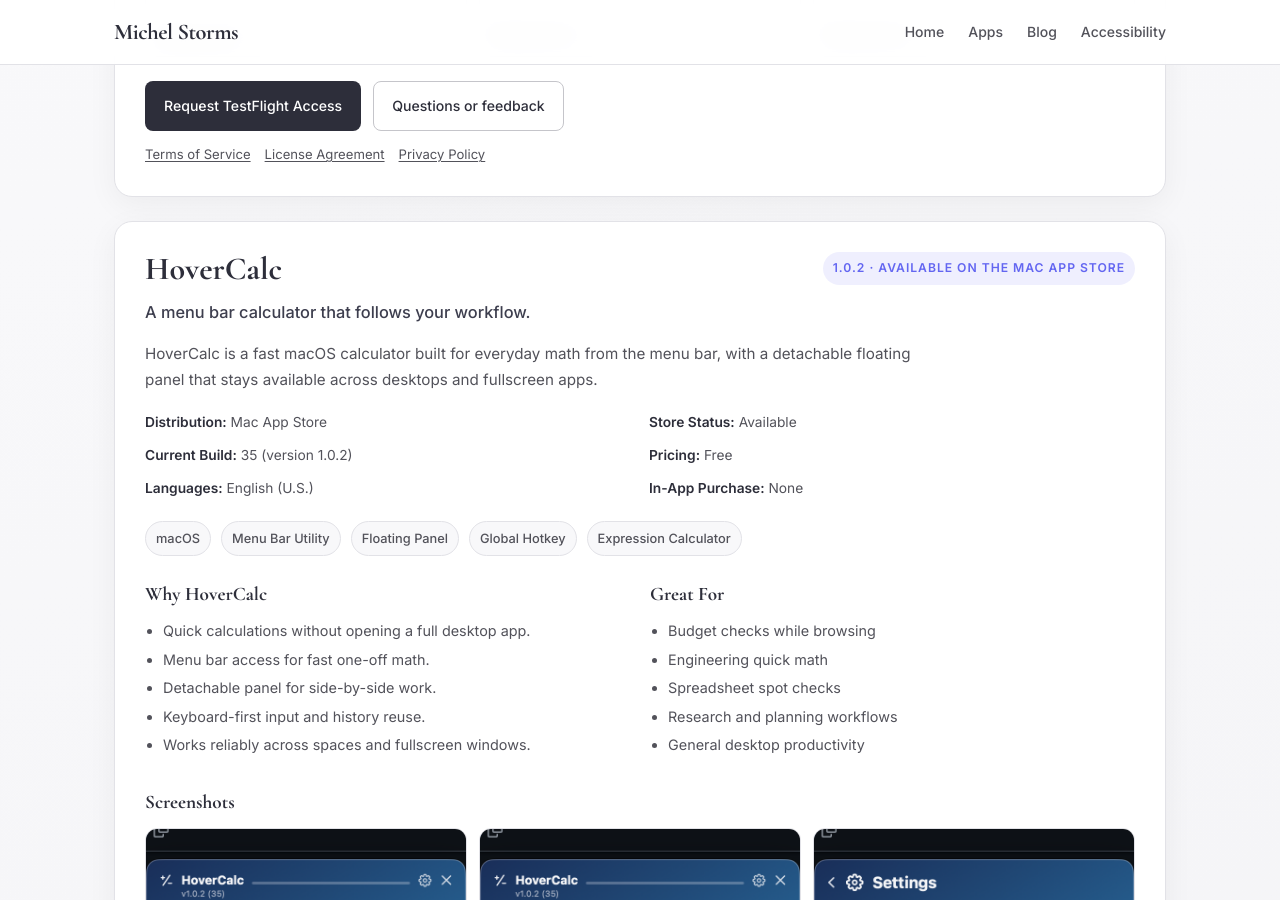
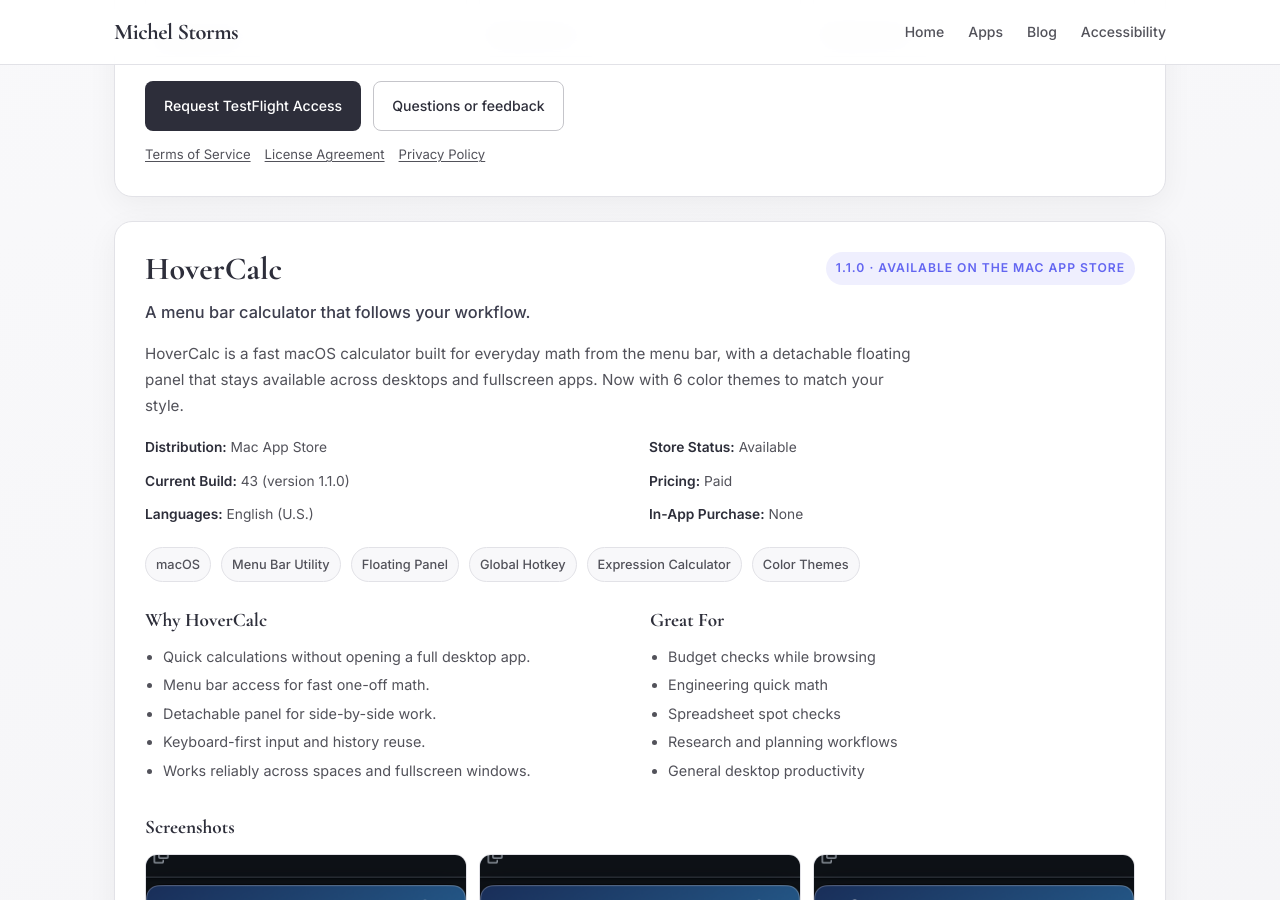
Before and after one commit to stormychel/michelstorms.github.io, a Jekyll site: the page apps.html, which Jekyll copies as it is, in a window 1280 px wide and 900 px high, scrolled down 3447 px. Built offline with Jekyll 4.4.1, drawn with Linux system fonts in a browser that asks for light colours.

Commit message:
Update HoverCalc: fix pricing, add v1.1.0 theming, add Color Themes feature

```diff
--- a/apps.html
+++ b/apps.html
@@ -561,15 +561,15 @@
       <article class="app-card">
         <div class="app-card-header">
           <h2 class="app-name">HoverCalc</h2>
-          <span class="status-pill">1.0.2 · Available on the Mac App Store</span>
+          <span class="status-pill">1.1.0 · Available on the Mac App Store</span>
         </div>
         <p class="app-tagline">A menu bar calculator that follows your workflow.</p>
-        <p class="app-description">HoverCalc is a fast macOS calculator built for everyday math from the menu bar, with a detachable floating panel that stays available across desktops and fullscreen apps.</p>
+        <p class="app-description">HoverCalc is a fast macOS calculator built for everyday math from the menu bar, with a detachable floating panel that stays available across desktops and fullscreen apps. Now with 6 color themes to match your style.</p>
         <div class="app-meta">
           <p><strong>Distribution:</strong> Mac App Store</p>
           <p><strong>Store Status:</strong> Available</p>
-          <p><strong>Current Build:</strong> 35 (version 1.0.2)</p>
-          <p><strong>Pricing:</strong> Free</p>
+          <p><strong>Current Build:</strong> 43 (version 1.1.0)</p>
+          <p><strong>Pricing:</strong> Paid</p>
           <p><strong>Languages:</strong> English (U.S.)</p>
           <p><strong>In-App Purchase:</strong> None</p>
         </div>
@@ -579,6 +579,7 @@
           <li>Floating Panel</li>
           <li>Global Hotkey</li>
           <li>Expression Calculator</li>
+          <li>Color Themes</li>
         </ul>
         <div class="detail-columns">
           <div>
```
Also changed, not shown: hovercalc/index.html (+9 -1 lines).
